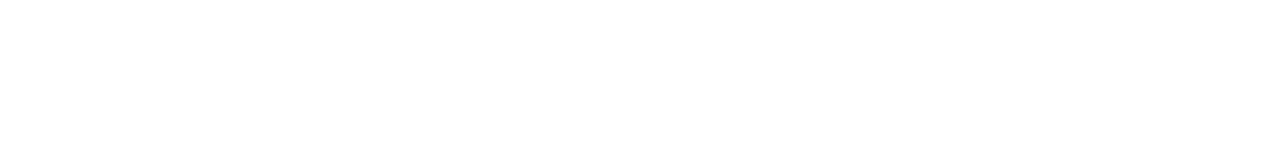
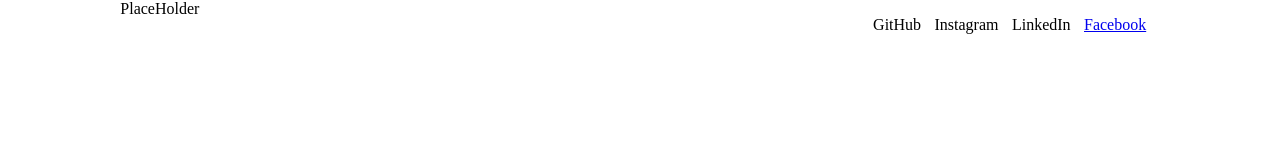
Before and after one commit to Negrea-Andrei/Personal_portfolio, a plain HTML site: page index.html in a window 1280 px wide. Drawn offline with Linux system fonts and the light colour scheme.

Commit message:
Start styleing

```diff
--- a/index.html
+++ b/index.html
@@ -1,11 +1,38 @@
 <!DOCTYPE html>
 <html lang="en">
+
 <head>
     <meta charset="UTF-8">
     <meta name="viewport" content="width=device-width, initial-scale=1.0">
+    <link href="./stylesheet.css" rel="stylesheet">
     <title>Negrea Ioan Andrei - Front end developer</title>
 </head>
+
 <body>
+    <header>
+        <div class="header-container">
+            <div class="avatar-container">PlaceHolder</div>
+            <div class="nav-container">
+                <nav>
+                    <ul class="contact-links">
+                        <li>
+                            <a>GitHub</a>
+                        </li>
+                        <li>
+                            <a>Instagram</a>
+                        </li>
+                        <li>
+                            <a>LinkedIn</a>
+                        </li>
+                        <li>
+                            <a href="https://www.facebook.com/negrea.andrei.90?locale=ro_RO">Facebook</a>
+                        </li>
+                    </ul>
+                </nav>
+            </div>
+        </div>
+    </header>
 
 </body>
+
 </html>
--- /dev/null
+++ b/stylesheet.css
@@ -0,0 +1,27 @@
+html,
+body {
+    margin: 0;
+    padding: 0;
+}
+
+html {
+    scroll-behavior: smooth;
+}
+
+.avatar-container {
+    margin: 0px 500px 0px 0px;
+}
+
+.header-container {
+    display: flex;
+    flex-direction: row;
+    justify-content: space-evenly;
+}
+
+.contact-links {
+    width: 300px;
+    display: flex;
+    flex-direction: row;
+    justify-content: space-evenly;
+    list-style: none;
+}
```
